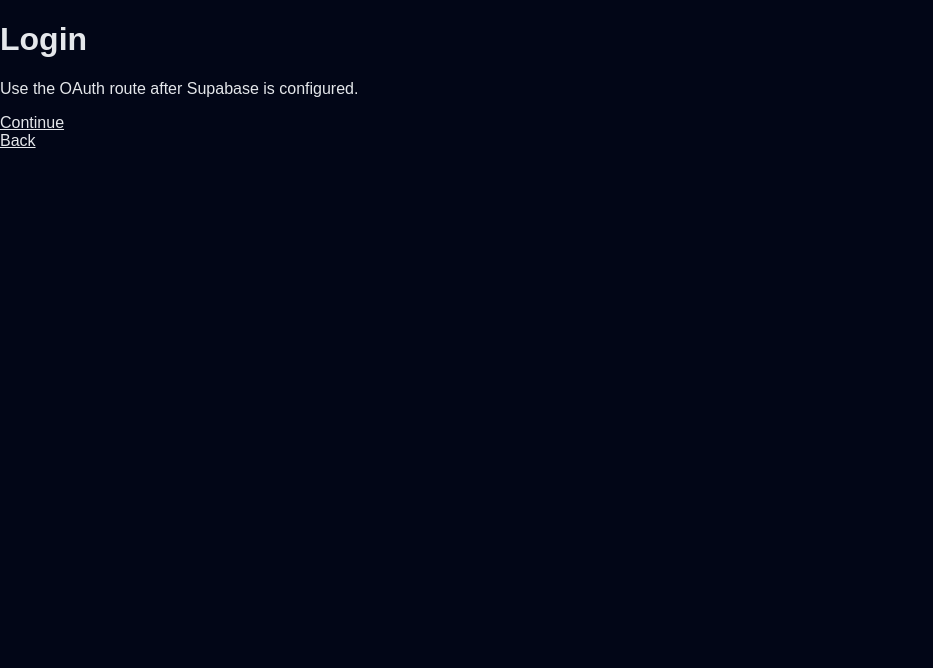
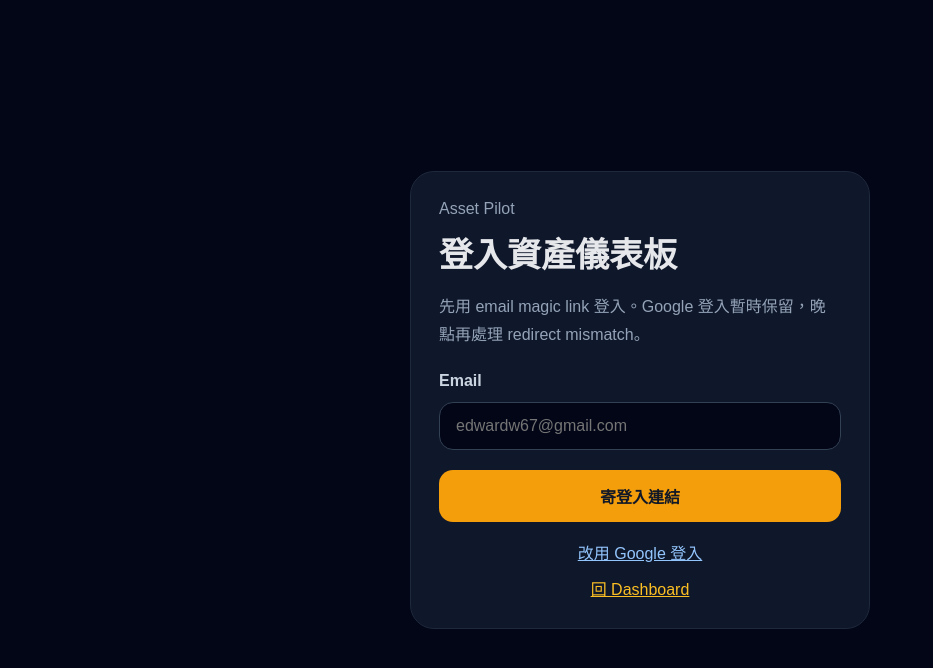
Before and after one commit to edwardw67-stack/asset-pilot, a Next.js app: page /auth/login in a window 1280 px wide. Shown: the top 668 px of the page, without its empty margins (0-933 px from the left). Built offline with nearby package versions, Linux system fonts and the light colour scheme.

Commit message:
Add email magic link login

```diff
--- a/app/auth/login/page.tsx
+++ b/app/auth/login/page.tsx
@@ -1,11 +1,20 @@
 export default function LoginPage() {
   return (
-    <main>
-      <h1>Login</h1>
-      <p>Use the OAuth route after Supabase is configured.</p>
-      <a href="/auth/google">Continue</a>
-      <br />
-      <a href="/">Back</a>
+    <main style={{ minHeight: '100vh', background: '#020617', color: '#e5e7eb', display: 'grid', placeItems: 'center', padding: 24 }}>
+      <section style={{ width: '100%', maxWidth: 460, background: '#0f172a', border: '1px solid #1e293b', borderRadius: 24, padding: 28 }}>
+        <p style={{ margin: 0, color: '#94a3b8' }}>Asset Pilot</p>
+        <h1 style={{ margin: '10px 0 12px', fontSize: 34 }}>登入資產儀表板</h1>
+        <p style={{ color: '#94a3b8', lineHeight: 1.7 }}>先用 email magic link 登入。Google 登入暫時保留，晚點再處理 redirect mismatch。</p>
+
+        <form action="/auth/email" method="post" style={{ display: 'grid', gap: 12, marginTop: 24 }}>
+          <label htmlFor="email" style={{ color: '#cbd5e1', fontWeight: 700 }}>Email</label>
+          <input id="email" name="email" type="email" required placeholder="edwardw67@gmail.com" style={{ padding: '14px 16px', borderRadius: 14, border: '1px solid #334155', background: '#020617', color: '#e5e7eb', fontSize: 16 }} />
+          <button type="submit" style={{ border: 0, cursor: 'pointer', marginTop: 8, padding: '14px 16px', borderRadius: 14, background: '#f59e0b', color: '#111827', fontWeight: 700, fontSize: 16 }}>寄登入連結</button>
+        </form>
+
+        <a href="/auth/google" style={{ display: 'block', marginTop: 18, color: '#93c5fd', textAlign: 'center' }}>改用 Google 登入</a>
+        <a href="/" style={{ display: 'block', marginTop: 12, color: '#fbbf24', textAlign: 'center' }}>回 Dashboard</a>
+      </section>
     </main>
   );
 }
```
